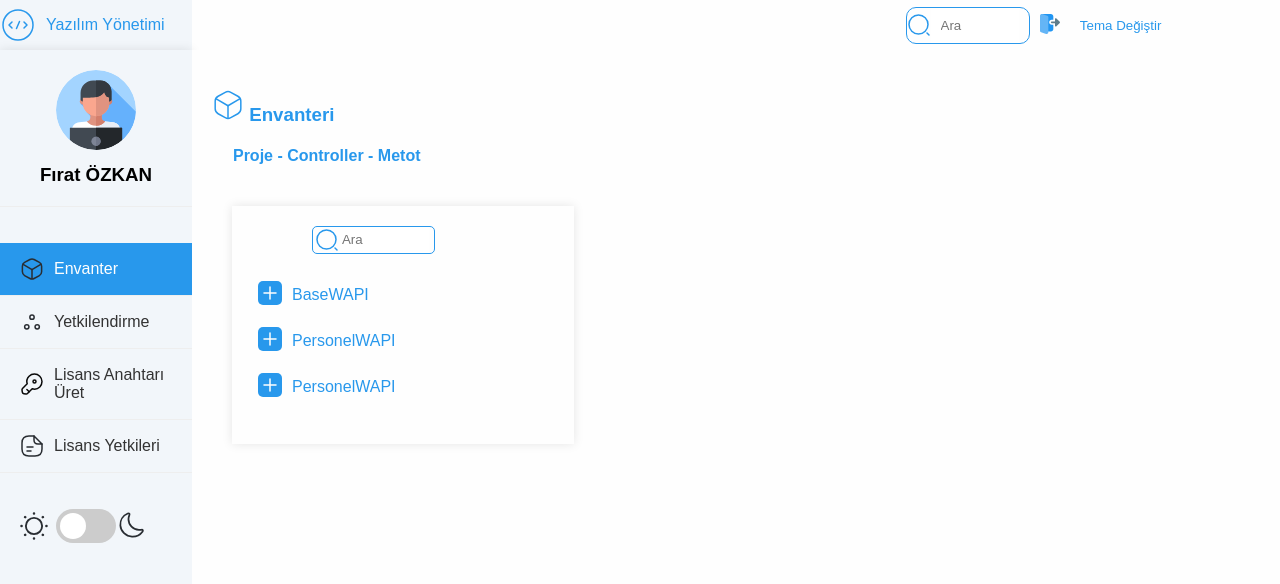
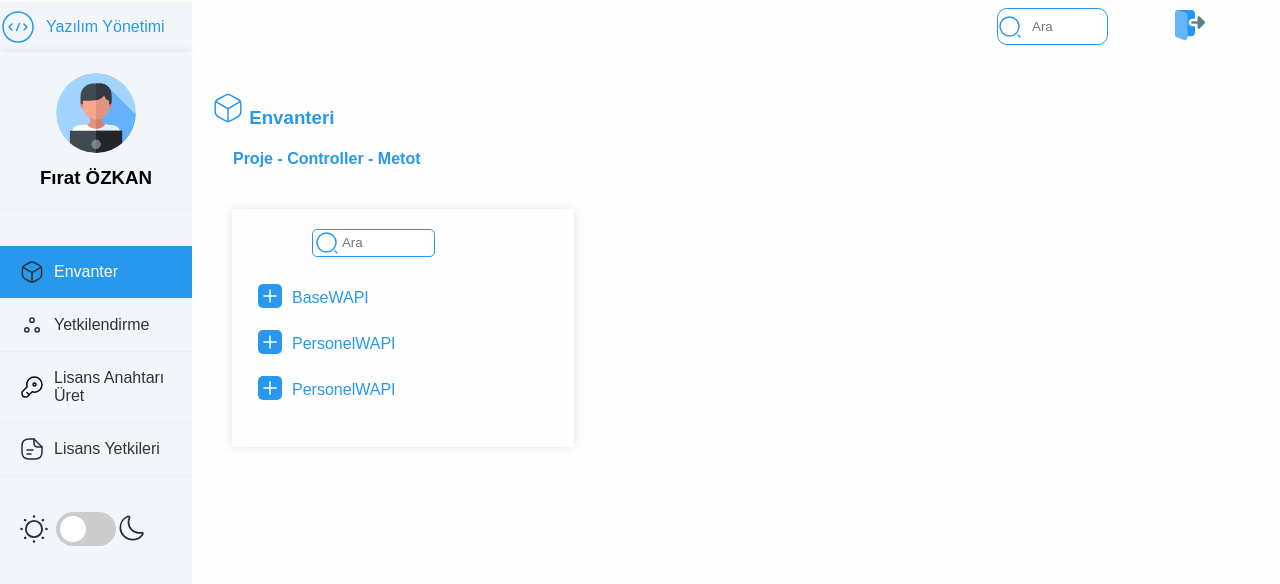
Before and after one commit to Batuhan95/yonetimpanelihtmlyeni-main, a plain HTML site: page index.html in a window 1280 px wide. Drawn offline with Linux system fonts and the light colour scheme.

Commit message:
searchbar

```diff
--- a/index.html
+++ b/index.html
@@ -13,12 +13,12 @@
             <div><img id="logoimg" src="/images/code-circle.svg"><p>Yazılım Yönetimi</p></div>
         </div>
         <div class="search">
-            <div class="w-30">
+            <div class="w-35">
               <img src="/images/search-normal.svg" alt="Search Icon">
               <input class="w-70" type="text" placeholder="Ara">
             </div>
-            <button><img src="/images/logout.svg" alt="Logout"></button>
-            <button class="text-primary" type="button" onclick="switchTheme()">Tema Değiştir</button>
+            <button class="ml-20"><img src="/images/logout.svg" alt="Logout"></button>
+
           </div></div>
     <div class="container">
 
--- a/styles/scss/components/_anasayfa.scss
+++ b/styles/scss/components/_anasayfa.scss
@@ -144,8 +144,8 @@ body {
         background: transparent;
 
         img {
-          width: 20px;
-          height: 20px;
+
+          height: 30px;
         }
       }
     }
```
Also changed, not shown: styles/scss/main.css, 1 other file.
